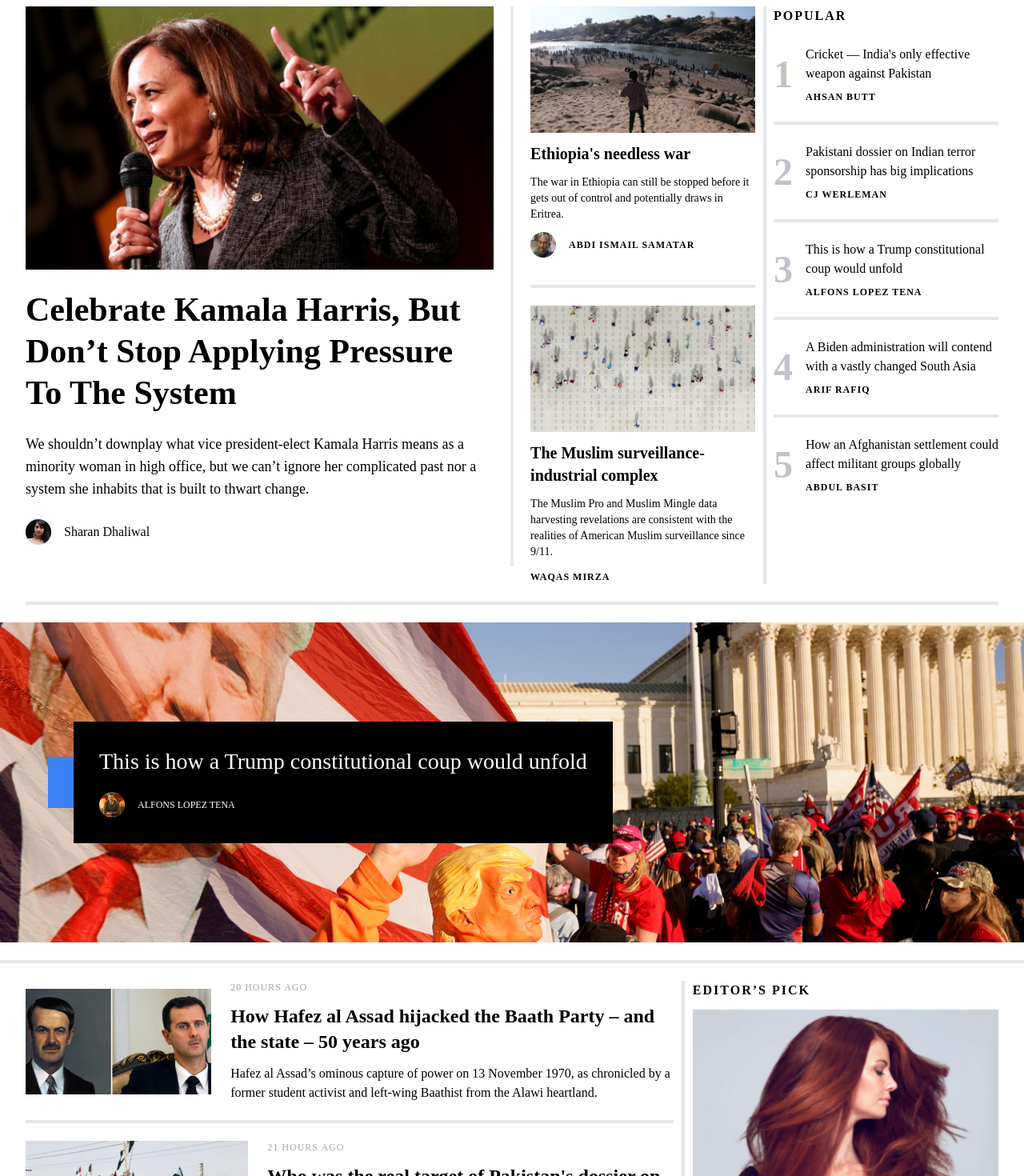
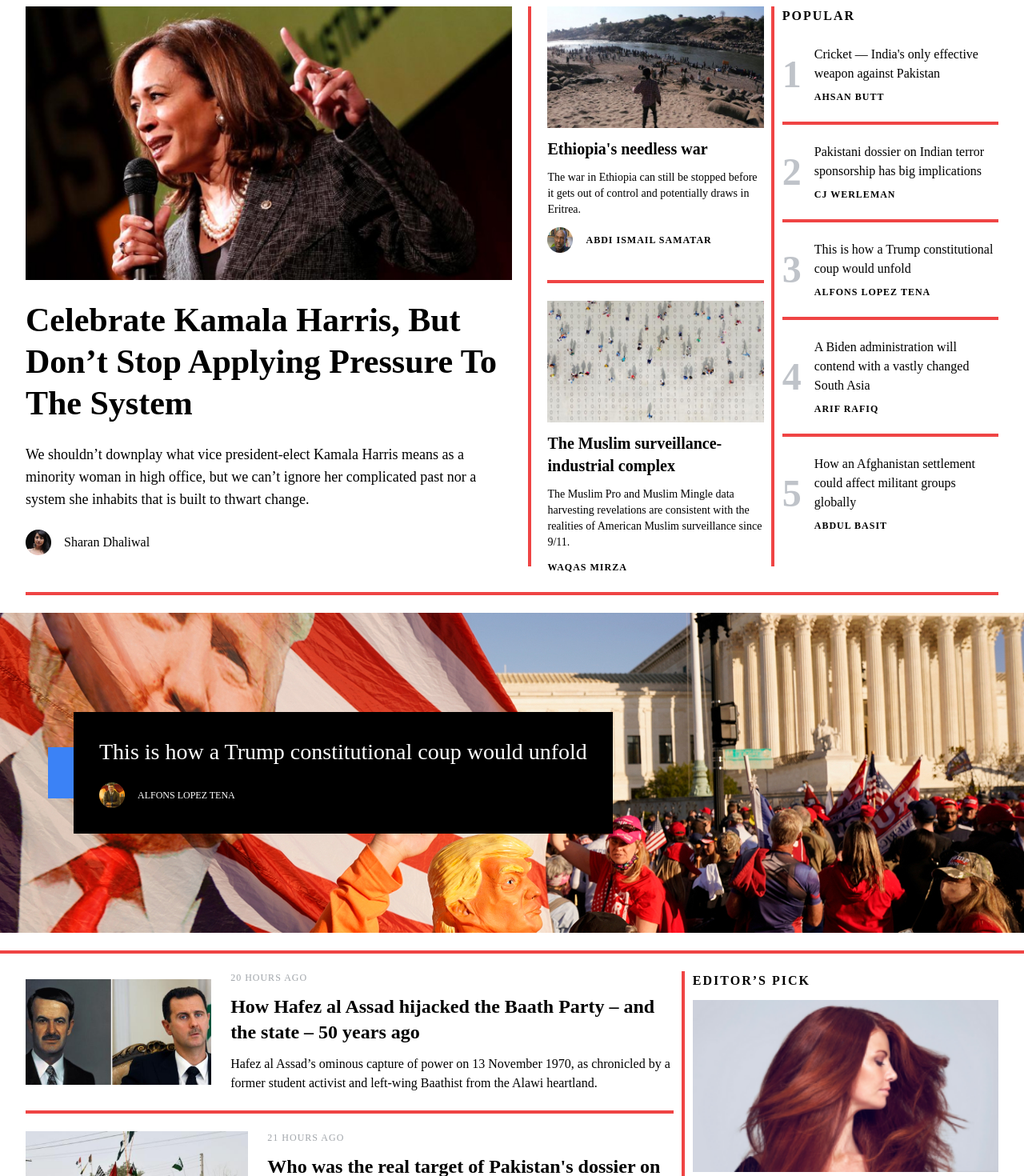
Before and after one commit to ismailcubuk/news-ui, a React (Create React App) app: page / in a window 1280 px wide. Shown: the part 120-1590 px from the top of the page at 80% size. Built offline with nearby package versions, Linux system fonts and the light colour scheme.

Commit message:
divider component add

```diff
--- a/src/App.js
+++ b/src/App.js
@@ -4,6 +4,7 @@ import Opinion from "./components/Opinion";
 import Layer1 from "./components/main/Layer1";
 import Layer2 from "./components/main/Layer2";
 import Footer from "./components/main/Footer";
+import Divider from "./components/Dividers";
 
 function App() {
   return (
@@ -16,9 +17,7 @@ function App() {
           <Layer1 />
         </div>
         <div>
-          <div className="flex w-full h-12 flex-row justify-center items-center">
-            <div className="w-full border-2" />
-          </div>
+          <Divider dividerSection w />
           <Layer2 />
         </div>
         <Footer />
--- a/src/components/Divider.js
+++ /dev/null
@@ -1,17 +0,0 @@
-import React from 'react';
-
-export function DividerW() {
-  return (
-    <div className="flex w-full h-12 flex-col justify-center items-center">
-      <div className="w-full border-2" />
-    </div>
-  );
-}
-
-export function DividerH() {
-  return (
-    <div className="flex  w-12 flex-row justify-center items-center">
-      <div className="h-full border-2" />
-    </div>
-  );
-}
--- /dev/null
+++ b/src/components/Dividers.js
@@ -0,0 +1,21 @@
+import React from "react";
+
+const Divider = ({ h7, h, w, h7tbl, dividerW, dividerH, dividerSection }) => {
+  const DividerClass = `
+  ${h7 && `h-[700px] hidden mytablet:flex w-12 flex-row `}
+  ${h7tbl && `h-[700px] hidden mysm:flex w-12 flex-row `}
+  ${dividerW && `flex w-full h-12 flex-col `}
+  ${dividerH && `flex w-12 flex-row `}
+  ${dividerSection && `flex w-full h-12 flex-row`}
+  `;
+
+  const dividerInside = `${h ? `h-full` : ""} ${w ? `w-full` : ""}`;
+
+  return (
+    <div className={`${DividerClass} justify-center items-center `}>
+      <div className={`border-2 border-red-500 ${dividerInside}`} />
+    </div>
+  );
+};
+
+export default Divider;
--- a/src/components/main/Layer1.js
+++ b/src/components/main/Layer1.js
@@ -1,31 +1,19 @@
 import PopularSection from "./PopularSection";
 import MiddleSection from "./MiddleSection";
 import LeftSection from "./LeftSection";
-
+import Divider from "../Dividers";
 export default function Layer1() {
   return (
     <div className="flex flex-col-reverse myxl:flex-col mytablet:mx-8 ">
-      <div className="flex w-full h-12 flex-row justify-center items-center">
-        <div className="w-full border-2" />
-      </div>
+      {/* HEADER */}
+      <Divider dividerSection w />
+      {/* MAİN CONTENT */}
       <div className="flex items-start flex-col mytablet:flex-row">
-        <div className="mytablet:w-2/4">
-          <LeftSection />
-        </div>
-        <div className=" h-[700px] hidden mytablet:flex w-12 flex-row justify-center items-center">
-          <div className="h-full border-2" />
-        </div>
-        <div className="flex w-full h-12 mytablet:hidden flex-row justify-center items-center">
-          <div className="w-full border-2" />
-        </div>
+        <LeftSection />
+        <Divider h7 h />
         <div className="flex flex-col mytablet:w-2/4 px-8 mytablet:px-0 mysm:flex-row">
           <MiddleSection />
-          <div className=" min-h-full hidden mysm:flex w-12 flex-row justify-center items-center">
-            <div className="h-full border-2" />
-          </div>
-          <div className="w-full h-12 flex mysm:hidden flex-col justify-center items-center">
-            <div className="w-full border-2" />
-          </div>
+          <Divider h7tbl h />
           <PopularSection />
         </div>
       </div>
--- a/src/components/main/Layer2.js
+++ b/src/components/main/Layer2.js
@@ -1,5 +1,5 @@
-import { DividerW, DividerH } from '../Divider';
 import React, { useEffect, useState } from "react";
+import Divider from '../Dividers';
 
 const articles = [
   {
@@ -78,11 +78,11 @@ export default function Layer2() {
               <p className="text-[14px] leading-[20px] mymd:text-[16px] mymd:leading-[24px]">{article.description}</p>
             </div>
           </div>
-          {index < articles.length - 1 && <DividerW />}
+          {index < articles.length - 1 && <Divider dividerW w/>}
           </div>
         ))}
       </div>
-      {editorsSm? <DividerH/>:null}
+      {editorsSm? <Divider dividerH h/>:null}
      {editorsSm ?
       <div className="flex flex-col gap-3">
         <p className="editors-pick">Edıtor’s Pıck</p>
--- a/src/components/main/LeftSection.js
+++ b/src/components/main/LeftSection.js
@@ -2,7 +2,7 @@ import React from 'react'
 
 export default function LeftSection() {
   return (
-    <div className="flex flex-col gap-6 shrink-0 w-full">
+    <div className="mytablet:w-2/4 flex flex-col gap-6 shrink-0 w-full">
         <img src="/images/thumbs/thumb1.jpg" alt="thumb1"/>
           <p className="px-8 mytablet:px-0 mymd:text-[42px] mymd:leading-[52px] mytablet:text-[36px] mytablet:leading-[44px] text-[28px] leading-[36px] font-bold">
             Celebrate Kamala Harris, But Don’t Stop Applying Pressure To The
--- a/src/components/main/MiddleSection.js
+++ b/src/components/main/MiddleSection.js
@@ -1,5 +1,5 @@
 import React, { useState, useEffect } from "react";
-import { DividerW, DividerH } from "../Divider";
+import Divider from "../Dividers";
 
 const articles = [
   {
@@ -49,7 +49,7 @@ export default function MiddleSection() {
             {article.authorImg && <img src={article.authorImg} alt="author" />}
             <p className="author">{article.author}</p>
           </div>
-          {index < articles.length - 1 && isMysm ? <DividerW /> : null}
+          {index < articles.length - 1 && isMysm ? <Divider dividerW w/> : null}
         </div>
       ))}
     </div>
--- a/src/components/main/PopularSection.js
+++ b/src/components/main/PopularSection.js
@@ -1,5 +1,5 @@
 import React from "react";
-import { DividerW, DividerH } from "../Divider";
+import Divider from "../Dividers";
 
 export default function PopularSection() {
   const items = [
@@ -43,7 +43,7 @@ export default function PopularSection() {
                 <p className="author">{item.author}</p>
               </div>
             </div>
-            {index < items.length - 1 && <DividerW />}
+            {index < items.length - 1 && <Divider dividerW w/>}
           </div>
         ))}
       </div>
```
